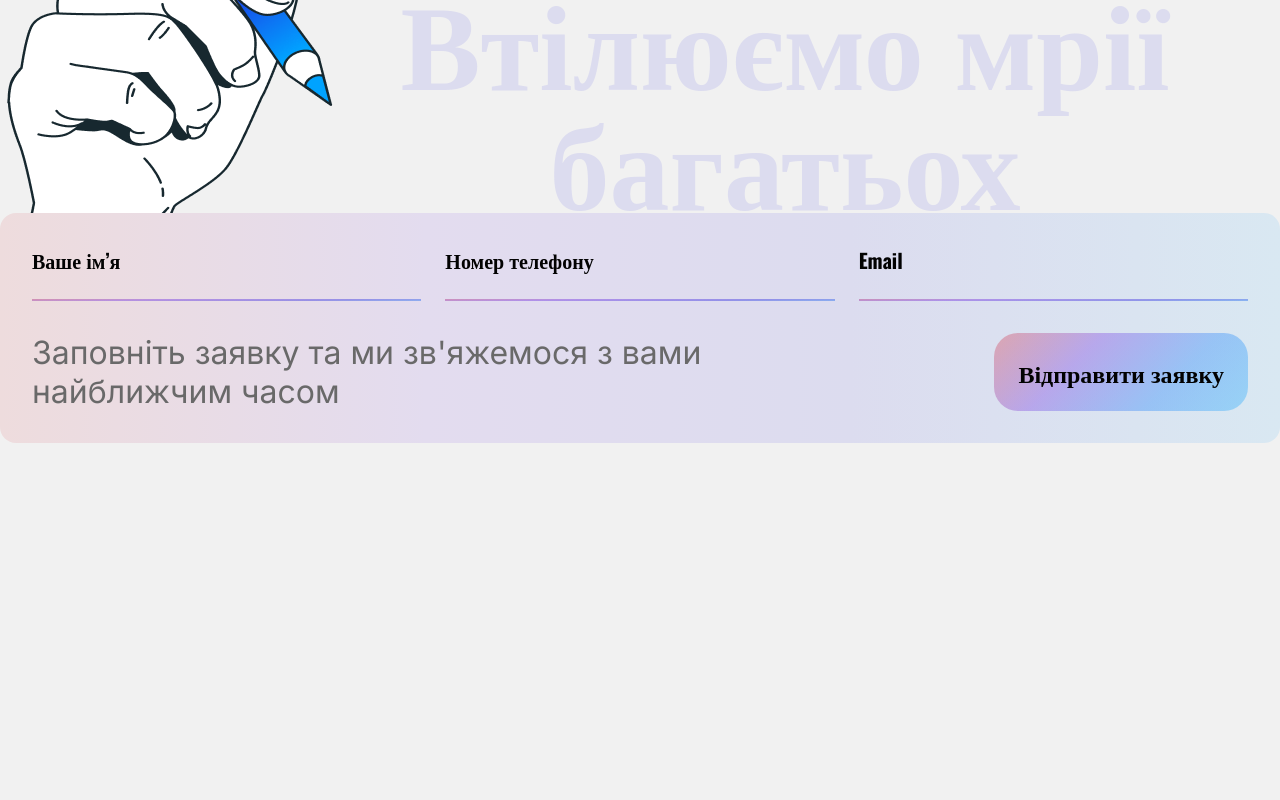
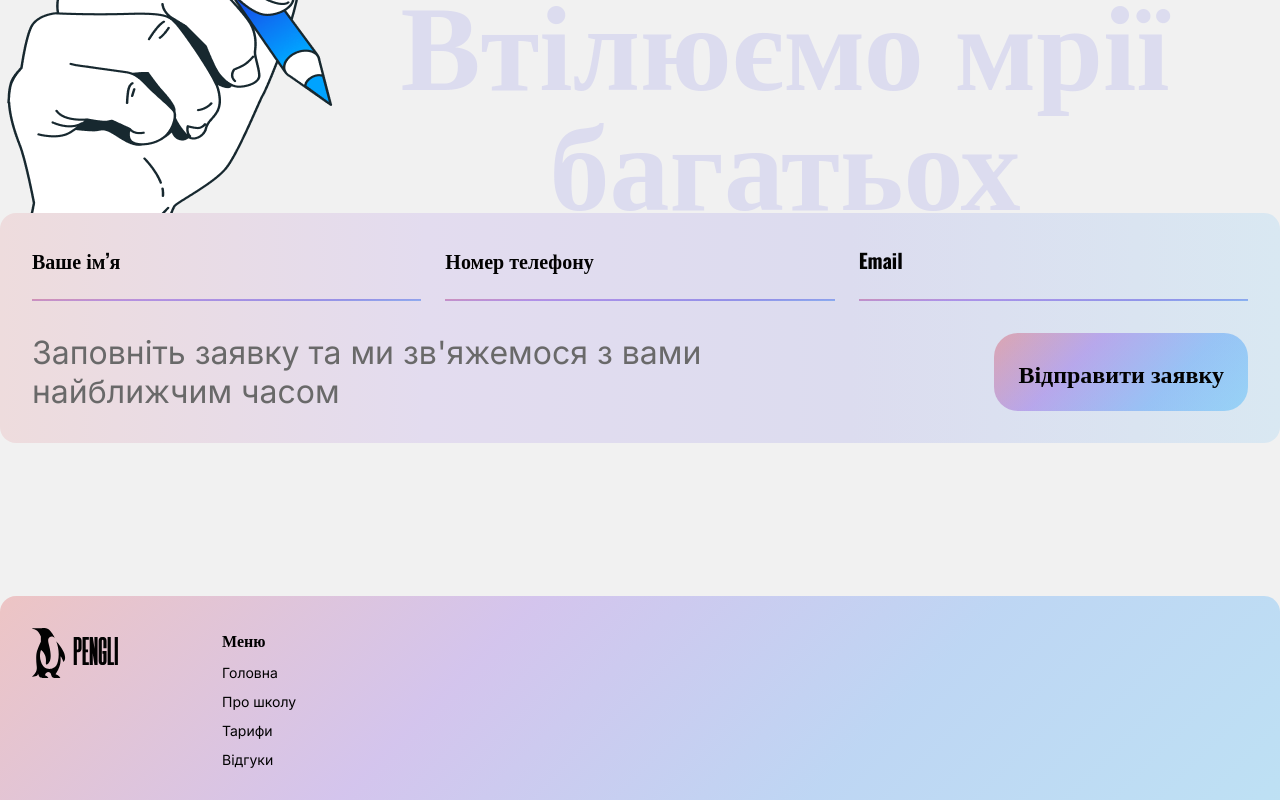
Before and after one commit to mirajane2207/english-school, a React (Create React App) app: page / in a window 1280 px wide. Shown: the part 5398-6198 px from the top of the page. Before the commit the page ends 5876 px from the top, so only its background shows below. Built offline with nearby package versions, Linux system fonts and the light colour scheme.

Commit message:
Specified footer structure

```diff
--- a/src/App.js
+++ b/src/App.js
@@ -6,6 +6,7 @@ import Advantages from './components/Advantages/Advantages'
 import Tariffs from './components/Tariffs/Tariffs'
 import Reviews from './components/Reviews/Reviews'
 import Form from './components/Form/Form'
+import Footer from './components/Footer/Footer'
 
 
 
@@ -19,6 +20,7 @@ const App = () => {
         <Tariffs/>
         <Reviews/>
         <Form/>
+        <Footer/>
     </div>
   )
 }
--- /dev/null
+++ b/src/components/Footer/Footer.jsx
@@ -0,0 +1,22 @@
+import React from 'react'
+import classes from './Footer.module.css'
+import logo from './../Navbar/logo.svg'
+
+const Footer = () => {
+  return (
+    <footer>
+      <div className={classes.footer__content_container}>
+        <img src={logo} alt="" />
+        <div className={classes.footer__item_container}>
+            <h6>Меню</h6>
+            <a href="">Головна</a>
+            <a href="">Про школу</a>
+            <a href="">Тарифи</a>
+            <a href="">Відгуки</a>
+        </div>
+      </div>
+    </footer>
+  )
+}
+
+export default Footer
--- /dev/null
+++ b/src/components/Footer/Footer.module.css
@@ -0,0 +1,28 @@
+footer {
+    margin-top: 470px;
+    border-radius: 16px 16px 0px 0px;
+    background: linear-gradient(135deg, rgba(222, 31, 31, 0.21) 0%, rgba(103, 31, 222, 0.21) 36.45%, rgba(0, 114, 253, 0.21) 68.25%, rgba(0, 163, 255, 0.21) 100%);
+    display: flex;
+    align-items: flex-start;
+    gap: 70px;
+    padding: 32px;
+}
+
+.footer__content_container {
+    display: flex;
+    align-items: flex-start;
+    gap: 70px;
+}
+
+.footer__item_container {
+    display: flex;
+    width: 200px;
+    flex-direction: column;
+    align-items: flex-start;
+    gap: 12px;
+}
+
+.footer__item_container a {
+    font-size: 14px;
+    font-weight: 400;
+}
--- a/src/index.css
+++ b/src/index.css
@@ -59,3 +59,10 @@ h5 {
   font-size: 20px;
   font-weight: 700;
 }
+
+h6 {
+  margin: 0;
+  font-family: Oswald;
+  font-size: 16px;
+  font-weight: 700;
+}
```
Also changed, not shown: src/components/Footer/FooterItem/FooterItem.jsx (added, +18 -0 lines), src/components/Footer/FooterItem/Footer.module.css (added).
